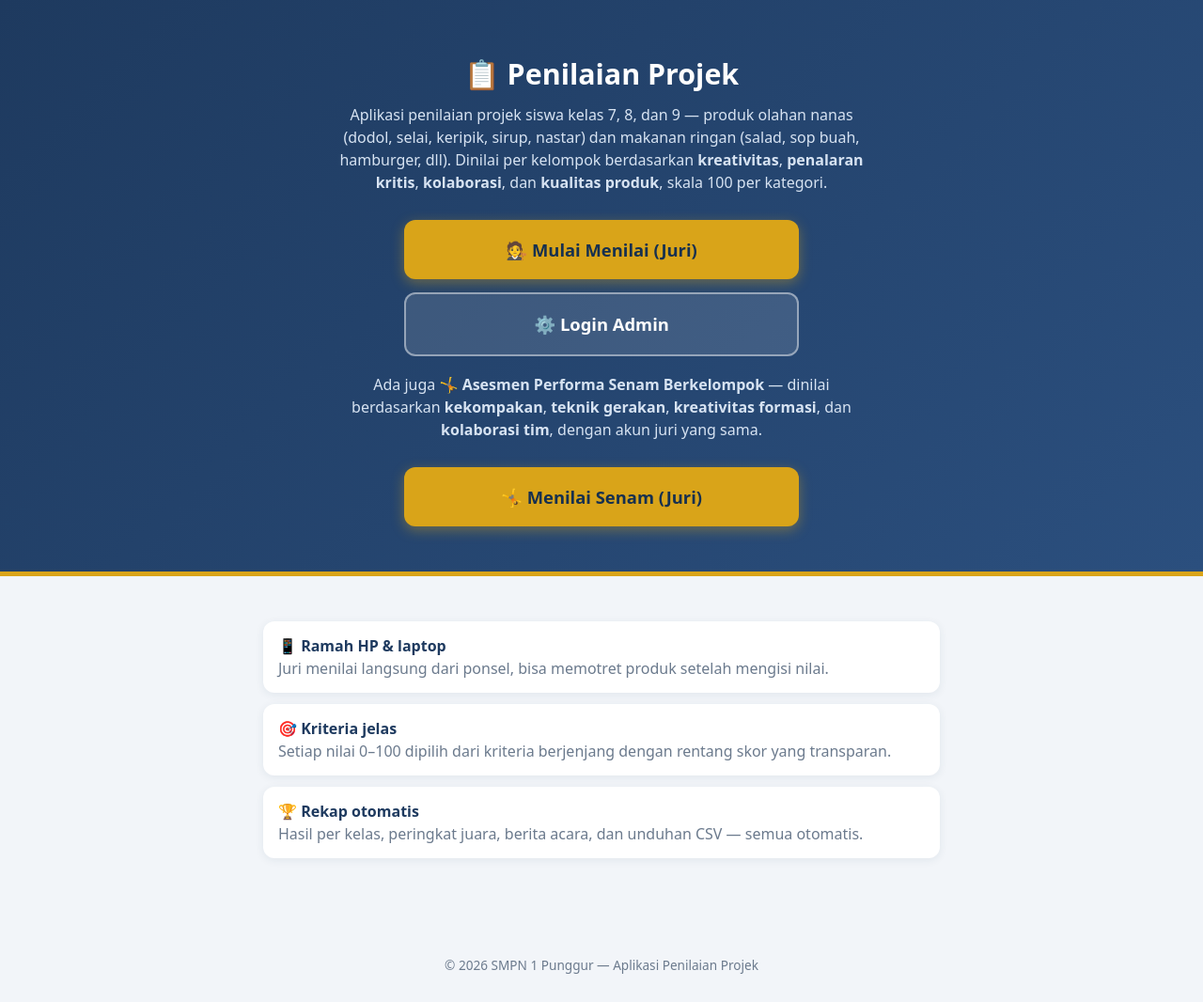
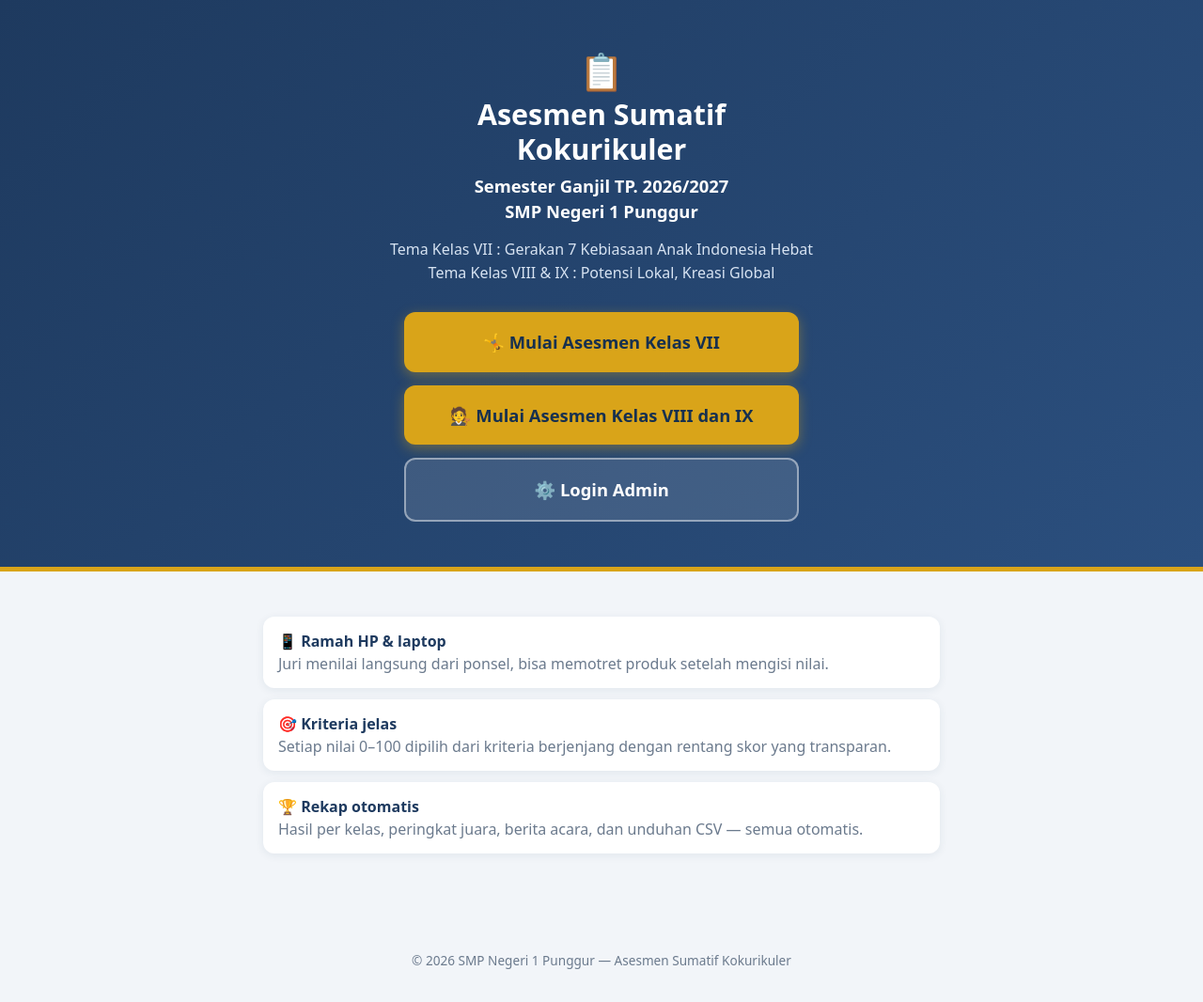
Before and after one commit to pakgun10/gezyasesmenprojek, a website: page public/index.html in a window 1280 px wide. Shown: the whole page at 94% size. Drawn offline with Linux system fonts and the light colour scheme.

Commit message:
Ubah hero halaman depan: judul Asesmen Sumatif Kokurikuler Semester Ganjil TP 2026/2027 SMP Negeri 1 Punggur, tema per jenjang, urutan tombol Kelas VII (senam) -> Kelas VIII & IX (projek) -> Login Admin

```diff
--- a/public/css/style.css
+++ b/public/css/style.css
@@ -52,8 +52,11 @@
   padding: 56px 16px 48px;
   border-bottom: 5px solid var(--gold);
 }
-.hero h1 { margin: 0 0 8px; font-size: 1.9rem; }
+.hero h1 { margin: 0 0 8px; font-size: 1.9rem; line-height: 1.2; }
+.hero-icon { font-size: 2.4rem; line-height: 1; margin-bottom: 10px; }
 .hero p { margin: 0 auto 28px; max-width: 560px; color: #d7e3f2; }
+.hero .hero-sub { font-size: 1.15rem; font-weight: 600; color: #fff; margin-bottom: 14px; line-height: 1.45; }
+.hero .hero-tema { margin-bottom: 28px; line-height: 1.6; }
 .hero .cta-row { display: flex; flex-direction: column; gap: 14px; max-width: 420px; margin: 0 auto; }
 .btn-big {
   display: block;
--- a/public/index.html
+++ b/public/index.html
@@ -3,31 +3,26 @@
 <head>
   <meta charset="utf-8">
   <meta name="viewport" content="width=device-width, initial-scale=1">
-  <title>Penilaian Projek — SMPN 1 Punggur</title>
+  <title>Asesmen Sumatif Kokurikuler — SMP Negeri 1 Punggur</title>
   <link rel="stylesheet" href="css/style.css">
 </head>
 <body>
   <header class="hero">
     <div class="wrap">
-      <h1>📋 Penilaian Projek</h1>
-      <p>
-        Aplikasi penilaian projek siswa kelas 7, 8, dan 9 — produk olahan nanas
-        (dodol, selai, keripik, sirup, nastar) dan makanan ringan
-        (salad, sop buah, hamburger, dll).
-        Dinilai per kelompok berdasarkan <b>kreativitas</b>, <b>penalaran kritis</b>,
-        <b>kolaborasi</b>, dan <b>kualitas produk</b>, skala 100 per kategori.
+      <div class="hero-icon">📋</div>
+      <h1>Asesmen Sumatif<br>Kokurikuler</h1>
+      <p class="hero-sub">
+        Semester Ganjil TP. 2026/2027<br>
+        SMP Negeri 1 Punggur
+      </p>
+      <p class="hero-tema">
+        Tema Kelas VII : Gerakan 7 Kebiasaan Anak Indonesia Hebat<br>
+        Tema Kelas VIII &amp; IX : Potensi Lokal, Kreasi Global
       </p>
       <div class="cta-row">
-        <a class="btn-big btn-juri" href="juri.html">🧑‍⚖️ Mulai Menilai (Juri)</a>
+        <a class="btn-big btn-juri" href="senam.html">🤸 Mulai Asesmen Kelas VII</a>
+        <a class="btn-big btn-juri" href="juri.html">🧑‍⚖️ Mulai Asesmen Kelas VIII dan IX</a>
         <a class="btn-big btn-admin" href="admin.html">⚙️ Login Admin</a>
-      </div>
-      <p style="margin-top:18px">
-        Ada juga <b>🤸 Asesmen Performa Senam Berkelompok</b> — dinilai berdasarkan
-        <b>kekompakan</b>, <b>teknik gerakan</b>, <b>kreativitas formasi</b>, dan
-        <b>kolaborasi tim</b>, dengan akun juri yang sama.
-      </p>
-      <div class="cta-row">
-        <a class="btn-big btn-juri" href="senam.html">🤸 Menilai Senam (Juri)</a>
       </div>
     </div>
   </header>
@@ -40,6 +35,6 @@
     </div>
   </main>
 
-  <footer class="footer">© 2026 SMPN 1 Punggur — Aplikasi Penilaian Projek</footer>
+  <footer class="footer">© 2026 SMP Negeri 1 Punggur — Asesmen Sumatif Kokurikuler</footer>
 </body>
 </html>
```
